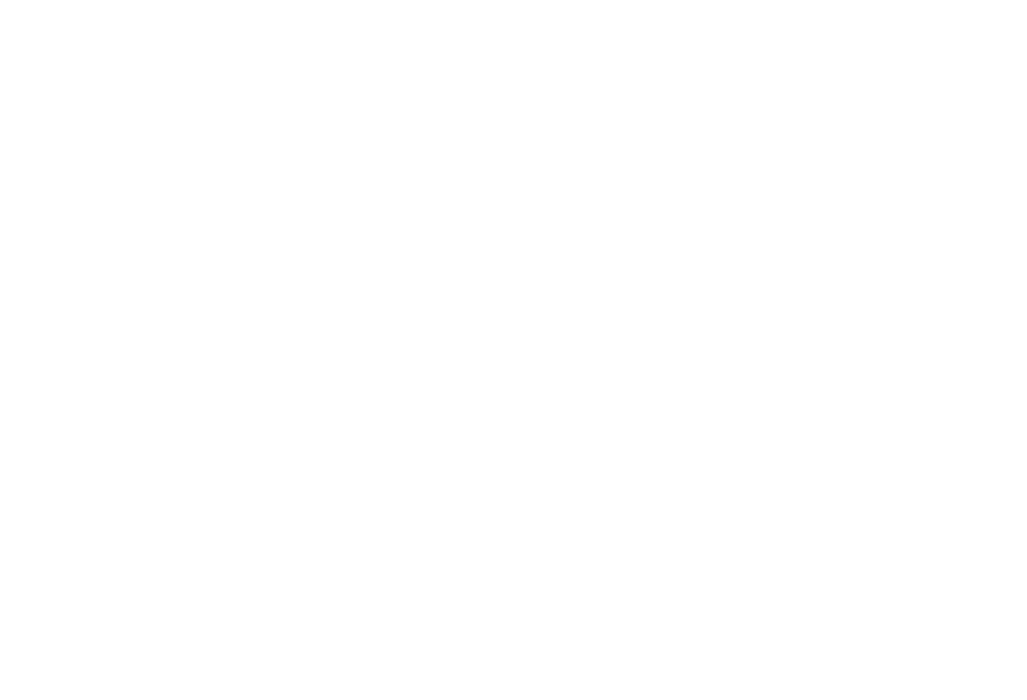
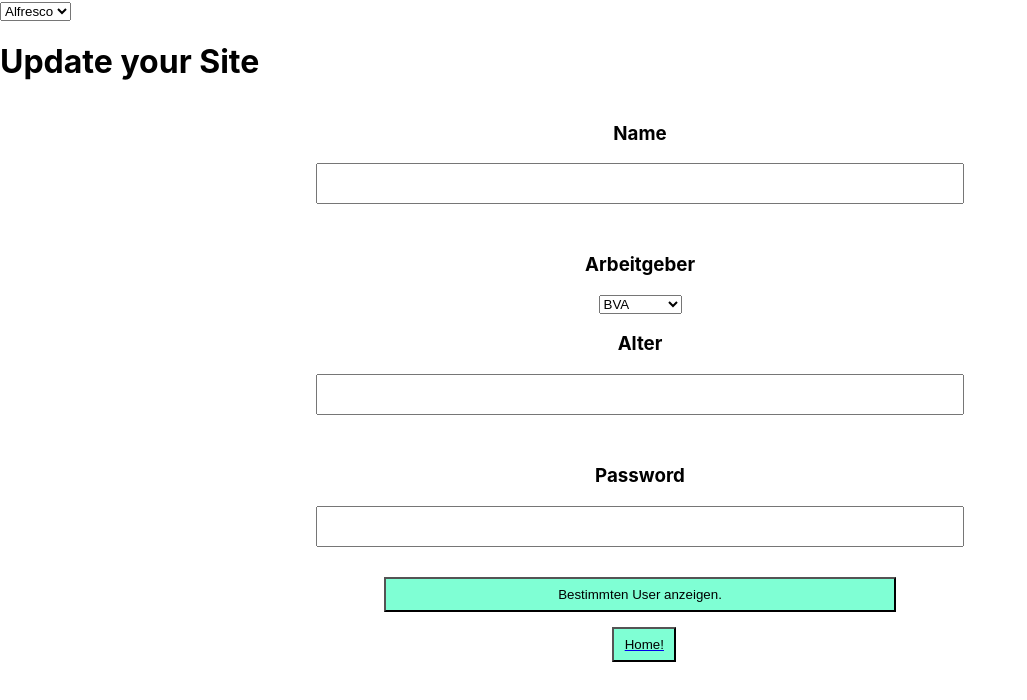
Before and after one commit to jbaltres/learning-auth, a React (Create React App) app in the folder client/auth/: page /update in a window 1280 px wide. Shown: the top 700 px of the page, without its empty margins (0-1027 px from the left). Built offline with nearby package versions, Linux system fonts and the light colour scheme.

Commit message:
try to get the information from database to uodatepage

```diff
--- a/client/auth/src/App.js
+++ b/client/auth/src/App.js
@@ -1,6 +1,4 @@
 import './App.css';
-import {useState} from "react";
-import Axios from "axios";
 import {
   BrowserRouter as Router,
   Route, Switch,
@@ -8,6 +6,7 @@
 import Register from './components/Register';
 import Home from './components/Home';
 import Login from './components/Login';
+import Update from './components/Update';
 
 function App() {
 
@@ -25,6 +24,9 @@
     <Route path="/login">
         <Login />
     </Route>
+    <Route path="/update">
+        <Update />
+    </Route>
       </Switch>
     </Router>
     </>
--- a/client/auth/src/components/Home.js
+++ b/client/auth/src/components/Home.js
@@ -9,7 +9,7 @@
 // der Key im Key-Value-Pair wird im post befehl überegben und der Wert in einer neuen Variable gespeichert
 
     const getUserList = () => {
-      Axios.get('http://localhost:3001/getUser').then((response) => {
+      Axios.get('http://localhost:3001/getUserList').then((response) => {
       console.log("Front End: getbookedRooms: response Data: "+ response.data.toString())
       setUserData(response.data)
       });
--- a/client/auth/src/components/Register.js
+++ b/client/auth/src/components/Register.js
@@ -9,8 +9,6 @@
   const [employer,setEmployer] = useState("BVA");
   const [age,setAge] = useState(18);
   const [password,setPassword] = useState("");
-
-  const [userData, setUserData] = useState([]);
 
   function handleSelectChange(event) {
     setEmployer(event.target.value);
@@ -32,14 +30,6 @@
 
     }).then(() => {console.log("success")})
   }
-// der Key im Key-Value-Pair wird im post befehl überegben und der Wert in einer neuen Variable gespeichert
-
-    const getUserList = () => {
-      Axios.get('http://localhost:3001/getUser').then((response) => {
-      console.log("Front End: getbookedRooms: response Data: "+ response.data.toString())
-      setUserData(response.data)
-      });
-    }
 
 /*    const deleteReservation = (id) => {
       console.log("Front End: deleteReservation with ID: "+id)
@@ -49,8 +39,6 @@
   return (
     <>
     <h1>Authentifizierung</h1>
-    {/*Wenn eingeloggt, Namen anzeigen, sonst "Gast"*/}
-    <h2>Hallo {userData.name}</h2>
 
     <div className="App">
       <div className="Form">
--- /dev/null
+++ b/client/auth/src/components/Update.js
@@ -0,0 +1,93 @@
+import {useState} from "react";
+import Axios from "axios";
+import {Link} from "react-router-dom";
+
+
+function Update() {
+    const [actualAccount,setActualAccount] = useState("Alfresco");
+
+    const getUser = () => {
+        Axios.post('http://localhost:3001/getUser', {
+          actualAccountKey: actualAccount,
+        }).then((response) => {
+        setUserData(response.data)
+        console.log("Front End: getSpecificUser: response Data: "+ response.data)
+
+        });
+
+      }
+
+  const [userData,setUserData] = useState([]);
+  console.log(userData)
+  const a = userData.age;
+  console.log(a)
+  const [name,setName] = useState(userData.name);
+  const [employer,setEmployer] = useState(userData.employer);
+  const [age,setAge] = useState(userData.age);
+  const [password,setPassword] = useState(userData.password);
+
+
+  console.log("Der aktuelle Account ist:" + actualAccount)
+
+
+  function handleSelectChange(event) {
+    setActualAccount(event.target.value);
+}
+
+function handleSelectEmployer(event) {
+    setEmployer(event.target.value);
+}
+
+
+
+  return (
+    <>
+    <select value={actualAccount} onChange={handleSelectChange}>
+            <option value="Alfresco"> Alfresco</option>
+            <option value="Ute">Ute</option>
+        </select>
+    <h1>Update your Site</h1>
+
+    <div className="App">
+      <div className="Form">
+      <h3>Name</h3>
+       <input className="Inputfield" type="text" value={name} onChange={(e) => {setName(e.target.value)}}></input>
+        <h3>Arbeitgeber</h3>
+        <select value={employer} onChange={handleSelectEmployer}>
+            <option value="BVA"> BVA</option>
+            <option value="Accenture">Accenture</option>
+            <option value="Pascha">Pascha</option>
+        </select>
+       <h3>Alter</h3>
+       <input className="Inputfield" type="text" value={age} onChange={(e) => {setAge(e.target.value)}}></input>
+       <h3>Password</h3>
+       <input className="Inputfield" type="password" value={password} onChange={(e) => {setPassword(e.target.value)}}></input>
+       <button className="FormButton" onClick={() => getUser()}>Bestimmten User anzeigen.</button>
+
+       {userData.map((value, key) => {
+        return(
+        <div className="Card_Wrapper">
+        <div className="Reservation_Card">
+        <div className="ListEntry" key={key}>Name: {value.name}</div>
+        <div className="ListEntry">Arbeitgeber: {value.employer}</div>
+        <div className="ListEntry">Alter: {value.age}</div>
+        <div className="ListEntry">PW: {value.password}</div>
+
+        {/*<button className="FormButton2" onClick={() => deleteReservation(value.id)}>Reservierung stornieren</button>*/}
+        </div>
+        </div>
+        )
+      })}
+
+      <Link to="/home">
+       <button className="FormButton2" type="button">
+          Home!
+       </button>
+      </Link>
+      </div>
+    </div>
+    </>
+     );
+}
+
+export default Update;
```
